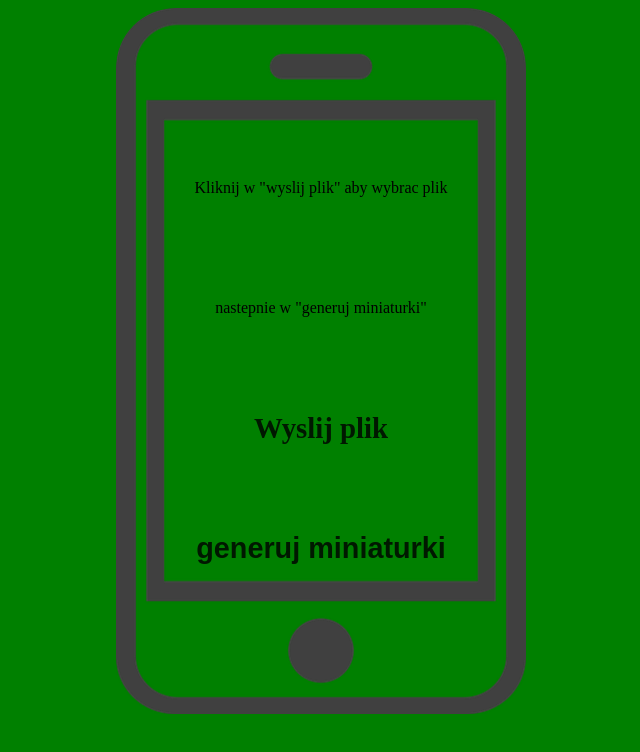
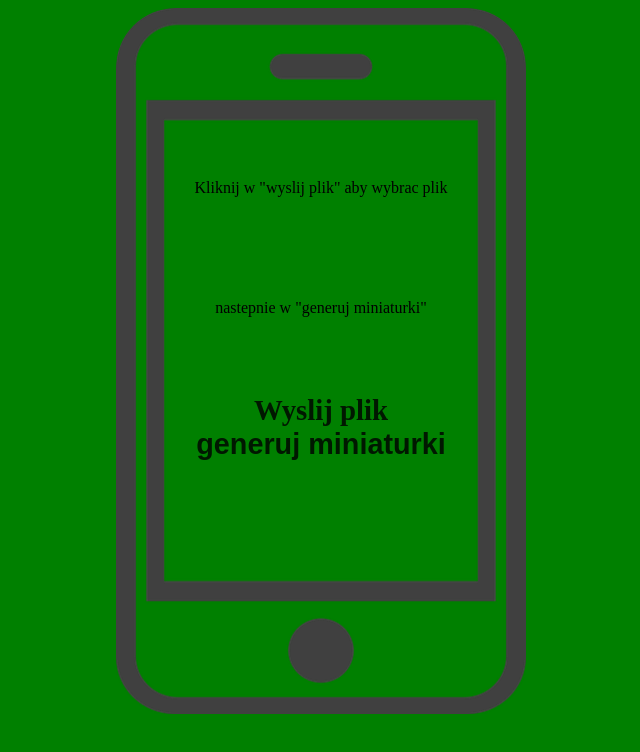
Before and after one commit to DJanocha/miniature_generator, a website: page public/index.html in a window 1280 px wide. Shown: the whole page, without its empty margins (319-959 px from the left). Drawn offline with Linux system fonts and the light colour scheme.

Commit message:
fixed hella don't know how

```diff
--- a/api/images/imagesAPI.js
+++ b/api/images/imagesAPI.js
@@ -35,6 +35,7 @@ const upload = multer({
 router.post('/images', upload.single('originalImage'), async(req, res) => {
         const widths = [100, 200, 400];
         console.log(req.file);
+
 
         for (width of widths) {
             await sharp(req.file.path).resize(width).toFile(path.join(outputFolder, `${width}.png`))
--- a/public/css/style.css
+++ b/public/css/style.css
@@ -3,8 +3,6 @@
     background-color: green;
     display: grid;
 }
-
-body {}
 
 .phone {
     max-width: 100vw;
--- a/public/index.html
+++ b/public/index.html
@@ -11,10 +11,12 @@
 
 <body>
     <div class="phone">
-        <form class="container" action="/images" method="POST" enctype="multipart/form-data">
+        <div class="container">
             <div class="element"></div>
             <div class="element"><label>Kliknij  w "wyslij plik" aby wybrac plik</label></div>
             <div class="element"><label>nastepnie w "generuj miniaturki"</label></div>
+            <div class="element">
+                <form action="/images" method="POST" enctype="multipart/form-data">
                     <div class="element link">
                         <label class="link">
                             <input type="file" name="originalImage">Wyslij plik</input>
@@ -25,6 +27,9 @@
                     </div>
                 </form>
             </div>
+        </div>
+
+    </div>
 </body>
 
 </html>
```
Lines whose indentation alone changed are shown as unchanged.
